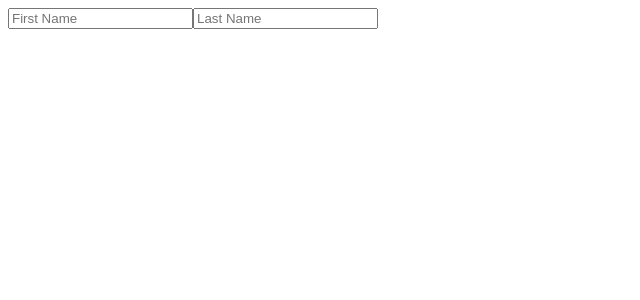
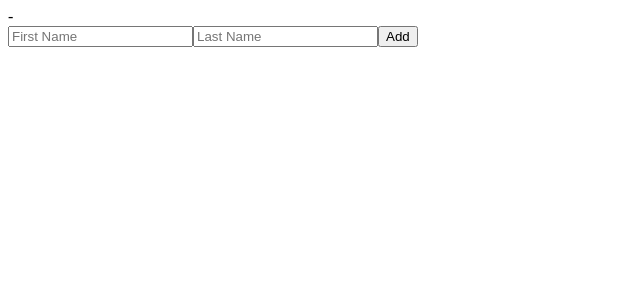
Before and after one commit to rahul-COD3/learn-react, a React (Vite) app: page / in a window 1280 px wide. Shown: the top 300 px of the page, without its empty margins (0-640 px from the left). Built offline with nearby package versions, Linux system fonts and the light colour scheme.

Commit message:
Handling Form Submission In React

```diff
--- a/src/Components/MultiForm.jsx
+++ b/src/Components/MultiForm.jsx
@@ -2,8 +2,13 @@
 
 export default function MultiForm() {
   const [name, setValue] = useState({ firstName: "", lastName: "" });
+  function handleSubmit(e) {
+    e.preventDefault();
+    console.log(name);
+  }
   return (
     <div>
+      {name.firstName + " - " + name.lastName}
       <form>
         <input
           onChange={(e) => setValue({ ...name, firstName: e.target.value })}
@@ -17,6 +22,7 @@
           placeholder="Last Name"
           value={name.lastName}
         />
+        <button onClick={(e) => handleSubmit(e)}>Add</button>
       </form>
     </div>
   );
```
